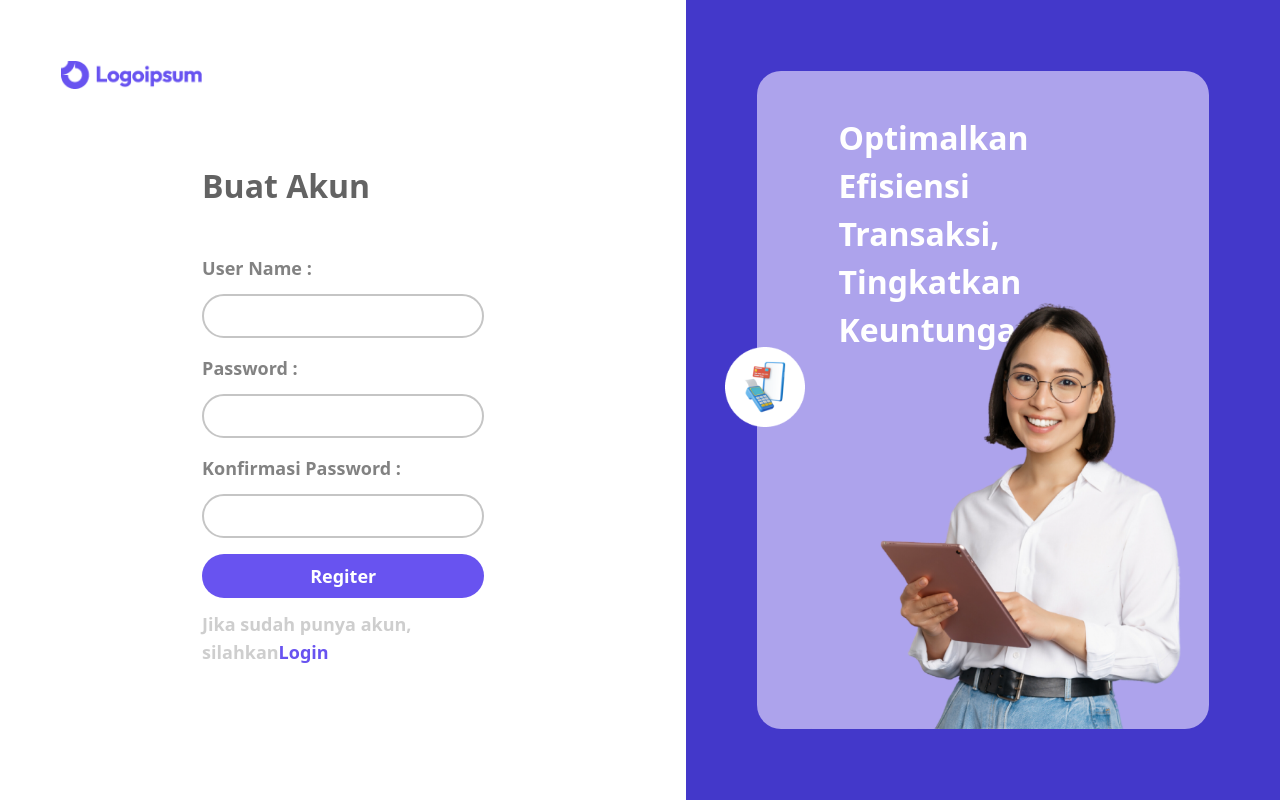
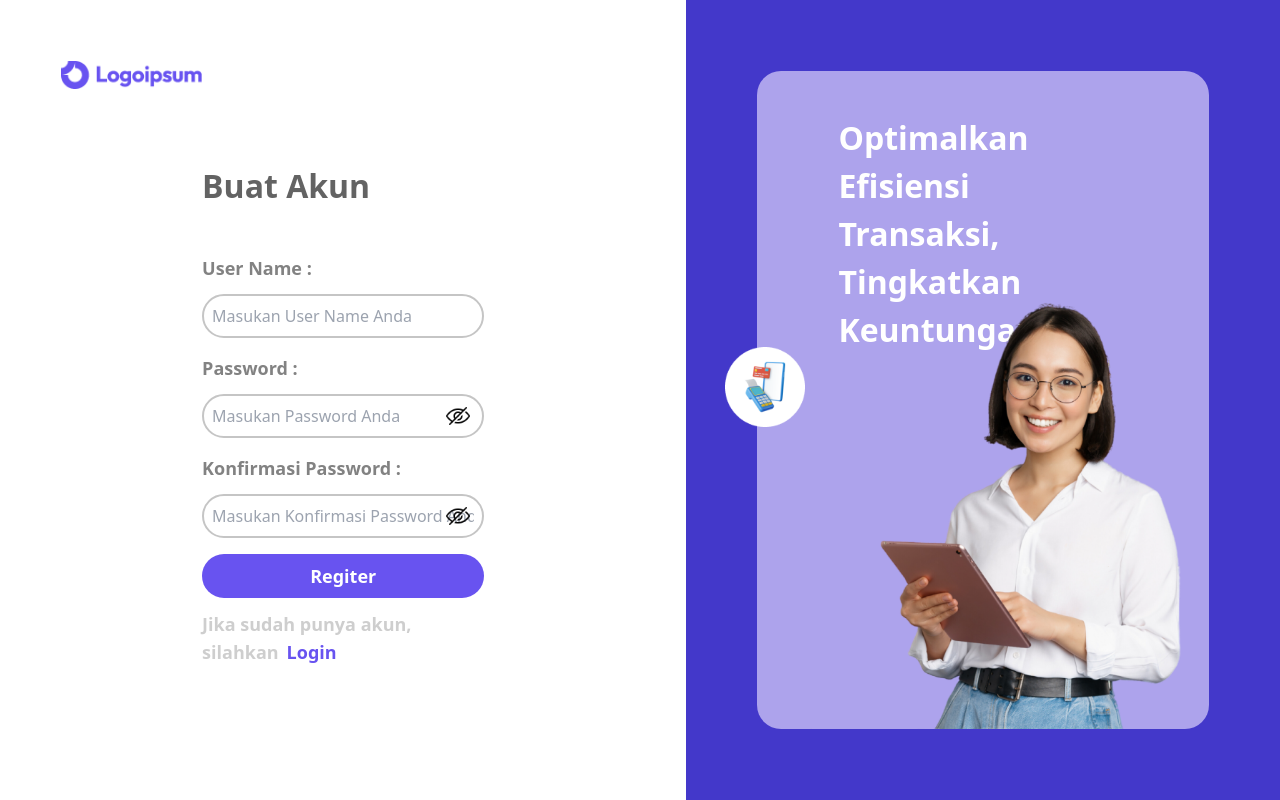
Before and after one commit to teddferdy/FE-POS-App, a React (Create React App) app: page /register in a window 1280 px wide. Built offline with nearby package versions, Linux system fonts and the light colour scheme.

Commit message:
Add Show / Hide Password Feature

```diff
--- /dev/null
+++ b/src/components/molecule/input/index.jsx
@@ -0,0 +1,60 @@
+import React, { useState } from "react";
+
+// Assets
+import ViewPassword from "../../../assets/view-password.png";
+import HidePassword from "../../../assets/hide-password.png";
+
+const Input = ({
+  htmlFor,
+  placeholder,
+  label,
+  type,
+  id,
+  name,
+  onChange,
+  value,
+  error,
+  errorLabel,
+}) => {
+  const [showPassword, setShowPassword] = useState(false);
+
+  return (
+    <div className="flex flex-col gap-3">
+      <label
+        className="block text-[#828282] text-lg font-semibold"
+        htmlFor={htmlFor}
+      >
+        {label} :
+      </label>
+      <div className="relative">
+        <input
+          placeholder={placeholder}
+          className="w-full p-2 border-2 border-[#C5C5C5] rounded-full outline-none focus:bg-gray-300"
+          type={type !== "password" ? type : showPassword ? "text" : type}
+          id={id}
+          name={name}
+          onChange={onChange}
+          value={value}
+        />
+        {/* Icons Show Password */}
+        {type === "password" && (
+          <div className="absolute top-[24%] right-[5%]">
+            <div
+              onClick={() => setShowPassword(!showPassword)}
+              className="w-6 h-6"
+            >
+              <img
+                src={!showPassword ? HidePassword : ViewPassword}
+                alt="password"
+                className="object-cover"
+              />
+            </div>
+          </div>
+        )}
+      </div>
+      {error ? <p className="mt-1 text-sm text-red-600">{errorLabel}</p> : null}
+    </div>
+  );
+};
+
+export default Input;
--- a/src/components/UI/pop-up/index.jsx
+++ b/src/components/organism/pop-up/index.jsx
@@ -35,9 +35,9 @@ const PopUp = ({
             </div>
           </div>
 
-          <div className="text-left my-2">
+          {/* <div className="text-left my-2">
             <p className="text-sm text-black">Your modal body goes here</p>
-          </div>
+          </div> */}
 
           {withButton && (
             <div className="flex items-center justify-end gap-2 mt-4">
--- a/src/index.js
+++ b/src/index.js
@@ -2,7 +2,7 @@ import React from "react";
 import ReactDOM from "react-dom/client";
 import App from "./App";
 import { QueryClient, QueryClientProvider } from "react-query";
-import { LoadingProvider } from "./components/UI/loading";
+import { LoadingProvider } from "./components/organism/loading";
 import "./index.css";
 
 const queryClient = new QueryClient();
--- a/src/page/auth/login.jsx
+++ b/src/page/auth/login.jsx
@@ -9,8 +9,9 @@ import MiniLogo from "../../assets/mini-logo.png";
 import Logo from "../../assets/logo.png";
 
 // Component
-import PopUp from "../../components/UI/pop-up";
-import { useLoading } from "../../components/UI/loading";
+import Input from "../../components/molecule/input";
+import PopUp from "../../components/organism/pop-up";
+import { useLoading } from "../../components/organism/loading";
 
 // Services
 import { login } from "../../services/auth";
@@ -73,49 +74,31 @@ const Login = () => {
             Login
           </p>
           <form onSubmit={formik.handleSubmit} className="flex flex-col gap-4">
-            <div className="flex flex-col gap-3">
-              <label
-                className="block text-[#828282] text-lg font-semibold"
+            <Input
+              placeholder="Masukan User Name Anda"
+              label="User Name"
+              error={formik.errors.userName}
+              errorLabel={formik.errors.userName}
               htmlFor="userName"
-              >
-                User Name :
-              </label>
-              <input
-                className="w-full p-2 border-2 border-[#C5C5C5] rounded-full outline-none focus:bg-gray-300"
-                type="text"
               id="userName"
               name="userName"
+              type="text"
               onChange={formik.handleChange}
               value={formik.values.userName}
             />
-              {formik.errors.userName ? (
-                <p className="mt-1 text-sm text-red-600">
-                  {formik.errors.userName}
-                </p>
-              ) : null}
-            </div>
 
-            <div className="flex flex-col gap-3">
-              <label
-                className="block text-[#828282] text-lg font-semibold"
+            <Input
+              placeholder="Masukan Password Anda"
+              label="Password"
+              error={formik.errors.password}
+              errorLabel={formik.errors.password}
               htmlFor="password"
-              >
-                Password :
-              </label>
-              <input
-                className="w-full p-2 border-2 border-[#C5C5C5] rounded-full outline-none focus:bg-gray-300"
-                type="password"
               id="password"
               name="password"
+              type="password"
               onChange={formik.handleChange}
               value={formik.values.password}
             />
-              {formik.errors.password ? (
-                <p className="mt-1 text-sm text-red-600">
-                  {formik.errors.password}
-                </p>
-              ) : null}
-            </div>
 
             <div className="flex flex-col gap-3 mt-4">
               <button
--- a/src/page/auth/register.jsx
+++ b/src/page/auth/register.jsx
@@ -9,8 +9,9 @@ import MiniLogo from "../../assets/mini-logo.png";
 import Logo from "../../assets/logo.png";
 
 // Component
-import PopUp from "../../components/UI/pop-up";
-import { useLoading } from "../../components/UI/loading";
+import Input from "../../components/molecule/input";
+import PopUp from "../../components/organism/pop-up";
+import { useLoading } from "../../components/organism/loading";
 
 // Services
 import { register } from "../../services/auth";
@@ -83,71 +84,44 @@ const Register = () => {
           </p>
 
           <form onSubmit={formik.handleSubmit} className="flex flex-col gap-4">
-            <div className="flex flex-col gap-3">
-              <label
-                className="block text-[#828282] text-lg font-semibold"
+            <Input
+              placeholder="Masukan User Name Anda"
+              label="User Name"
+              error={formik.errors.userName}
+              errorLabel={formik.errors.userName}
               htmlFor="userName"
-              >
-                User Name :
-              </label>
-              <input
-                className="w-full p-2 border-2 border-[#C5C5C5] rounded-full outline-none focus:bg-gray-300"
-                type="text"
               id="userName"
               name="userName"
+              type="text"
               onChange={formik.handleChange}
               value={formik.values.userName}
             />
-              {formik.errors.userName ? (
-                <p className="mt-1 text-sm text-red-600">
-                  {formik.errors.userName}
-                </p>
-              ) : null}
-            </div>
 
-            <div className="flex flex-col gap-3">
-              <label
-                className="block text-[#828282] text-lg font-semibold"
+            <Input
+              placeholder="Masukan Password Anda"
+              label="Password"
+              error={formik.errors.password}
+              errorLabel={formik.errors.password}
               htmlFor="password"
-              >
-                Password :
-              </label>
-              <input
-                className="w-full p-2 border-2 border-[#C5C5C5] rounded-full outline-none focus:bg-gray-300"
-                type="password"
               id="password"
               name="password"
+              type="password"
               onChange={formik.handleChange}
               value={formik.values.password}
             />
-              {formik.errors.password ? (
-                <p className="mt-1 text-sm text-red-600">
-                  {formik.errors.password}
-                </p>
-              ) : null}
-            </div>
 
-            <div className="flex flex-col gap-3">
-              <label
-                className="block text-[#828282] text-lg font-semibold"
-                htmlFor="password"
-              >
-                Konfirmasi Password :
-              </label>
-              <input
-                className="w-full p-2 border-2 border-[#C5C5C5] rounded-full outline-none focus:bg-gray-300"
-                type="password"
+            <Input
+              placeholder="Masukan Konfirmasi Password Anda"
+              label="Konfirmasi Password"
+              error={formik.errors.confirmationPassword}
+              errorLabel={formik.errors.confirmationPassword}
+              htmlFor="confirmationPassword"
               id="confirmationPassword"
               name="confirmationPassword"
+              type="password"
               onChange={formik.handleChange}
               value={formik.values.confirmationPassword}
             />
-              {formik.errors.confirmationPassword ? (
-                <p className="mt-1 text-sm text-red-600">
-                  {formik.errors.confirmationPassword}
-                </p>
-              ) : null}
-            </div>
 
             <div className="flex flex-col gap-3">
               <button
@@ -159,7 +133,10 @@ const Register = () => {
               <div className="flex justify-center items-center">
                 <p className="text-[#CECECE] font-semibold text-lg">
                   Jika sudah punya akun, silahkan
-                  <a className="text-[#6853F0] hover:text-[#1ACB0A]" href="/">
+                  <a
+                    className="text-[#6853F0] hover:text-[#1ACB0A]  ml-2"
+                    href="/"
+                  >
                     Login
                   </a>
                 </p>
--- a/src/page/auth/reset-password.jsx
+++ b/src/page/auth/reset-password.jsx
@@ -9,8 +9,9 @@ import MiniLogo from "../../assets/mini-logo.png";
 import Logo from "../../assets/logo.png";
 
 // Component
-import PopUp from "../../components/UI/pop-up";
-import { useLoading } from "../../components/UI/loading";
+import Input from "../../components/molecule/input";
+import PopUp from "../../components/organism/pop-up";
+import { useLoading } from "../../components/organism/loading";
 
 // Services
 import { resetPassword } from "../../services/auth";
@@ -79,71 +80,44 @@ const ResetPassword = () => {
           </p>
 
           <form onSubmit={formik.handleSubmit} className="flex flex-col gap-4">
-            <div className="flex flex-col gap-3">
-              <label
-                className="block text-[#828282] text-lg font-semibold"
+            <Input
+              placeholder="Masukan User Name Anda"
+              label="User Name"
+              error={formik.errors.userName}
+              errorLabel={formik.errors.userName}
               htmlFor="userName"
-              >
-                User Name :
-              </label>
-              <input
-                className="w-full p-2 border-2 border-[#C5C5C5] rounded-full outline-none focus:bg-gray-300"
-                type="text"
               id="userName"
               name="userName"
+              type="text"
               onChange={formik.handleChange}
               value={formik.values.userName}
             />
-              {formik.errors.userName ? (
-                <p className="mt-1 text-sm text-red-600">
-                  {formik.errors.userName}
-                </p>
-              ) : null}
-            </div>
 
-            <div className="flex flex-col gap-3">
-              <label
-                className="block text-[#828282] text-lg font-semibold"
+            <Input
+              placeholder="Masukan Password Lama Anda"
+              label="Password Lama"
+              error={formik.errors.password}
+              errorLabel={formik.errors.password}
               htmlFor="password"
-              >
-                Password Lama :
-              </label>
-              <input
-                className="w-full p-2 border-2 border-[#C5C5C5] rounded-full outline-none focus:bg-gray-300"
-                type="password"
               id="password"
               name="password"
+              type="password"
               onChange={formik.handleChange}
               value={formik.values.password}
             />
-              {formik.errors.password ? (
-                <p className="mt-1 text-sm text-red-600">
-                  {formik.errors.password}
-                </p>
-              ) : null}
-            </div>
 
-            <div className="flex flex-col gap-3">
-              <label
-                className="block text-[#828282] text-lg font-semibold"
+            <Input
+              placeholder="Masukan Password Baru Anda"
+              label="Password Baru"
+              error={formik.errors.oldPassword}
+              errorLabel={formik.errors.oldPassword}
               htmlFor="oldPassword"
-              >
-                Password Baru :
-              </label>
-              <input
-                className="w-full p-2 border-2 border-[#C5C5C5] rounded-full outline-none focus:bg-gray-300"
-                type="password"
               id="oldPassword"
               name="oldPassword"
+              type="password"
               onChange={formik.handleChange}
               value={formik.values.oldPassword}
             />
-              {formik.errors.oldPassword ? (
-                <p className="mt-1 text-sm text-red-600">
-                  {formik.errors.oldPassword}
-                </p>
-              ) : null}
-            </div>
 
             <div className="flex flex-col gap-3">
               <button
@@ -155,7 +129,10 @@ const ResetPassword = () => {
               <div className="flex justify-center items-center">
                 <p className="text-[#CECECE] font-semibold text-lg">
                   Kembali Ke
-                  <a className="text-[#6853F0] hover:text-[#1ACB0A]" href="/">
+                  <a
+                    className="text-[#6853F0] hover:text-[#1ACB0A] ml-2"
+                    href="/"
+                  >
                     Login
                   </a>
                 </p>
```
Also changed, not shown: src/components/UI/sidebar/index.jsx (deleted, +0 -9 lines), src/components/molecule/label/index.jsx (added, +7 -0 lines), src/assets/hide-password.png (added), src/assets/view-password.png (added), src/components/organism/loading/index.jsx (renamed from src/components/UI/loading/index.jsx). Lines whose indentation alone changed are shown as unchanged.
